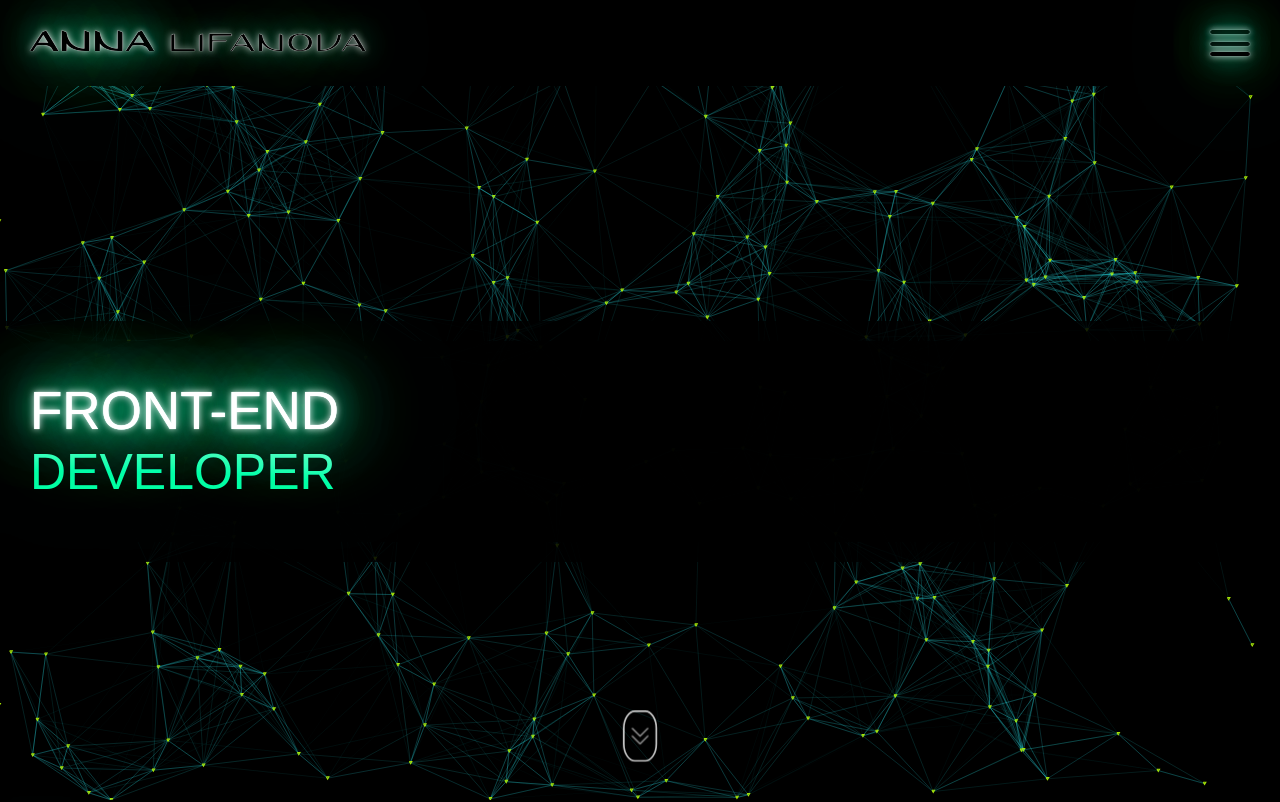
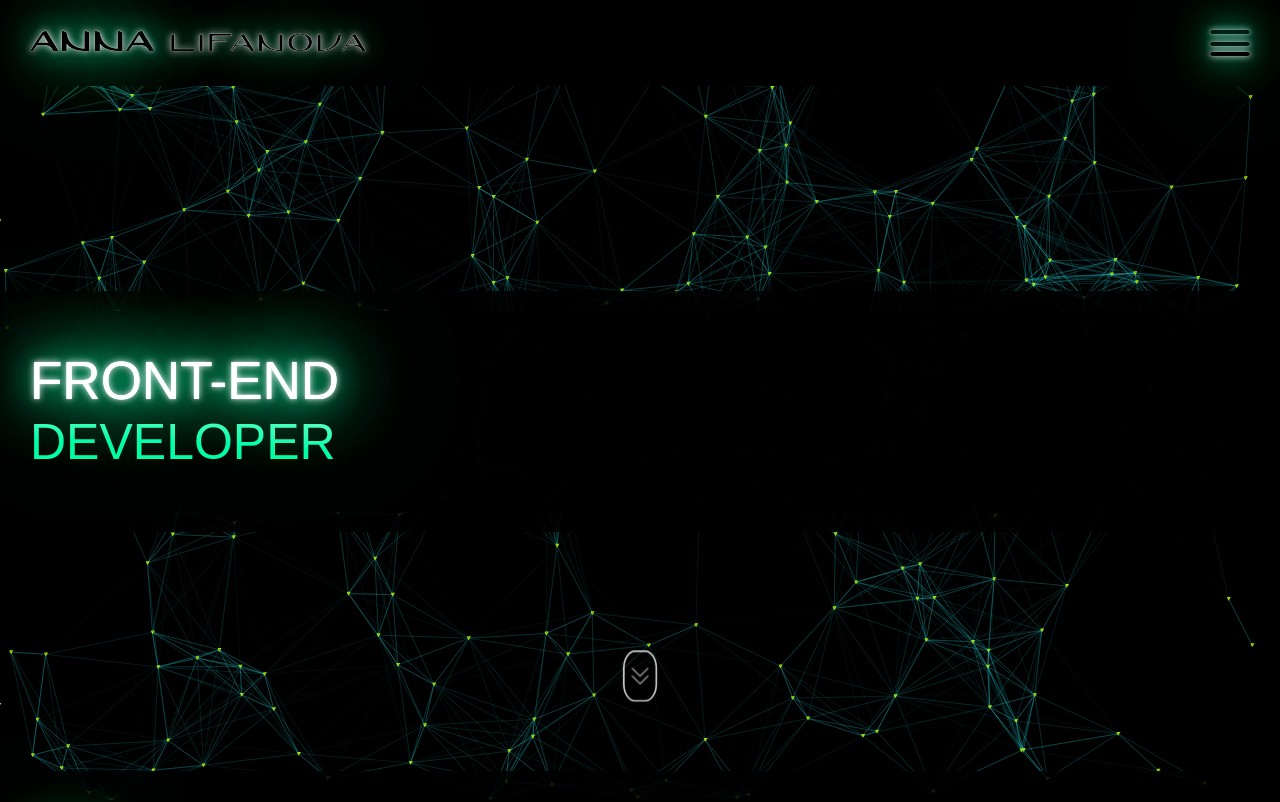
Before and after one commit to Lifanovaa25/portfolio, a React (Vite) app: page / in a window 1280 px wide. Shown: the top 802 px of the page. Built offline with nearby package versions, Linux system fonts and the light colour scheme; a web font is replaced by a local one.

Commit message:
fix error

```diff
--- a/src/components/HeadBlock/HeadBlock.module.scss
+++ b/src/components/HeadBlock/HeadBlock.module.scss
@@ -83,11 +83,12 @@
 }
 .header_section {
   margin-bottom: 35px;
-  height: calc(100vh - 90px);
+  height: calc(100vh - 150px);
   display: flex;
   align-items: center;
   justify-content: center;
   position: relative;
+  transition: .8s all;
 }
 .min_height {
   height: initial;
@@ -207,7 +208,8 @@
 }
 @keyframes height {
   0% {
-  height: calc(100vh - 90px);
+  height: calc(100vh - 150px);
+  height: 100%;
   // margin: 0;
   }
 25%{
@@ -221,7 +223,7 @@
 
 }
   100% {
-  height: initial;
+  height: 100%;
   // margin: 250px auto;
   }
 }
```
